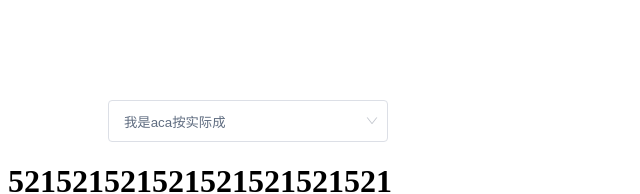
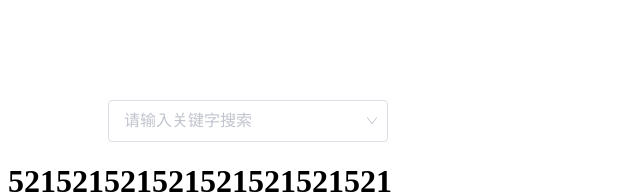
Before and after one commit to ruofikon/v3-HUI, a Vue app: page / in a window 1280 px wide. Shown: the top 194 px of the page, without its empty margins (0-640 px from the left). Built offline with nearby package versions, Linux system fonts and the light colour scheme.

Commit message:
lj -- 单选

```diff
--- a/src/App.vue
+++ b/src/App.vue
@@ -2,13 +2,17 @@
   <div>
     <h-selector
       class="my-select"
+      v-model="value"
       placeholder="请输入关键字搜索"
       :data="options"
       :defaultPorp="{value: 'id', label: 'text'}"
-      v-model="value"
+      remote
+
+      :loading="loading"
+      :remote-method="filterable"
     >
     </h-selector>
-
+  <!-- :autoShowMenu="false" -->
     <h1>521521521521521521521521</h1>
     <h1>---- {{ value }} ----</h1>
 
@@ -21,6 +25,7 @@ export default {
   setup (props) {
     const state = reactive({
       value: '',
+      loading: false,
       options: [],
       options2: [
         { id: '1', text: '我是ab' },
@@ -69,13 +74,25 @@ export default {
 
     onMounted(() => {
       setTimeout(() => {
-        state.options = state.options2
-        state.value = '3'
+        // state.options = state.options2
+        // state.value = '3'
       }, 3000)
     })
 
+    function filterable (value) {
+      console.log('[远程搜索]', value)
+      state.loading = true
+      setTimeout(() => {
+        state.options = state.options2.filter(item => {
+          return item.text.includes(value)
+        })
+        state.loading = false
+      }, 1000)
+    }
+
     return {
-      ...toRefs(state)
+      ...toRefs(state),
+      filterable
     }
   }
 }
--- a/src/libs/HUI/selector/HSelectMenu.vue
+++ b/src/libs/HUI/selector/HSelectMenu.vue
@@ -1,7 +1,9 @@
 <template>
   <div class="h-select-menu">
+
     <ul class="h-menu">
-      <li class="empty-item" v-show="empty">无数据</li>
+      <li class="empty-item" v-show="empty && !loading">无数据</li>
+      <li class="loading-item" v-show="loading">加载中</li>
       <li class="h-menu-item"
         v-for="item in memu"
         :key="item.hValue"
@@ -30,7 +32,12 @@ export default {
     empty: {
       typeof: Boolean,
       default: false
+    },
+    loading: {
+      typeof: Boolean,
+      default: false
     }
+
   },
   setup (props, ctx) {
     const onSelected = (item) => {
@@ -103,7 +110,8 @@ export default {
     font-weight: 700;
   }
 
-  .empty-item {
+  .empty-item,
+  .loading-item {
     padding: 10px 0;
     text-align: center;
   }
--- a/src/libs/HUI/selector/index.vue
+++ b/src/libs/HUI/selector/index.vue
@@ -16,6 +16,7 @@
     <h-select-menu
       :memu="menuData"
       :empty="isEmpty"
+      :loading="loading"
       :selectedObj="selectedObj"
       @onSelected="onSelected"
     >
@@ -74,6 +75,22 @@ export default {
     modelValue: {
       type: [String, Number],
       default: ''
+    },
+
+    // 加载中
+    loading: {
+      type: Boolean,
+      default: false
+    },
+
+    // 远程加载
+    remote: {
+      type: Boolean,
+      default: false
+    },
+    // 远程加载 方法
+    remoteMethod: {
+      type: Function
     }
   },
   setup (props, ctx) {
@@ -81,11 +98,13 @@ export default {
       el: {}, // 用来存储节点
       searchValue: '', // 搜索值
       menuData: [], // 数据
+      originMenu: [], // 备份数据
       menuMap: new Map(), // 数据
-      originMenu: [], // 备份数据
+      historyMap: new Map(), // 搜索历史记录
       selectedObj: {}, // 单选选中的
       isFocus: false,
       isEmpty: false
+      // isRemoting: false // 是否在远程搜索
 
     })
 
@@ -94,19 +113,52 @@ export default {
     const searchFn = useSearchFn(state, props, ctx)
 
     onMounted(() => {
-
     })
 
     watch(() => props.data, ndata => {
-      console.log('[data]', ndata)
       doData.getData(props.data)
+      // 监听空值
+      state.isEmpty = !(state.menuData.length > 0)
+      // selectedFn._mounted() // 默认选中
+    })
+
+    // 默认选中只需要执行一次
+    const stop = watch(() => props.data, ndata => {
       selectedFn._mounted() // 默认选中
+      stop()
+    })
+
+    // 监听 loading
+    watch(() => props.loading, nloading => {
+      // if false 则记录历史搜索记录
+      if (!nloading) {
+        state.historyMap[state.searchValue] = state.originMenu
+      } else {
+
+      }
     })
 
     // 输入搜索
     const changeInput = (val) => {
       // console.log('[changeInput]', val)
-      searchFn.search(val)
+      // 先查找历史记录
+      const history = searchFn.searchHistory(val)
+      if (history.length > 0) {
+        return
+      }
+      // 如果远程加载
+      if (props.remote) {
+        state.menuData = []
+        state.originMenu = []
+
+        // state.menuMap = new Map()
+
+        state.el.oMemu.style.display = 'block'
+        props.remoteMethod(val)
+        state.searchValue = val
+      } else {
+        searchFn.search(val)
+      }
     }
 
     // 选中 select 区分单选和多选
@@ -121,7 +173,8 @@ export default {
     const onfocus = (value) => {
       state.menuData = state.originMenu
       state.isFocus = true
-      state.isEmpty = false
+      state.isEmpty = !(state.menuData.length > 0)
+      // state.isEmpty = false
     }
 
     const onblur = (value) => {
--- a/src/libs/HUI/selector/js/notMultiple.js
+++ b/src/libs/HUI/selector/js/notMultiple.js
@@ -28,6 +28,10 @@ function Fn (state, props, ctx) {
 
     // 失焦
     blur: function () {
+      // 如果selected 里面没有值,则清空input值
+      if (!state.selectedObj.hValue) {
+        state.searchValue = ''
+      }
       setTimeout(() => {
         if (!state.searchValue && !state.selectedObj.hValue) {
           state.el.oPlaceholder.style.display = 'block'
--- a/src/libs/HUI/selector/js/search.js
+++ b/src/libs/HUI/selector/js/search.js
@@ -18,6 +18,17 @@ function Fn (state, props, ctx) {
       })
 
       state.isEmpty = Boolean(!state.menuData.length)
+    },
+    searchHistory: function (query) {
+      // console.log('[history]', query)
+      // console.log('则记录历史搜索记录', state.historyMap)
+      const data = state.historyMap[query]
+      console.log('[ history data ]', data)
+      state.originMenu = data
+      state.menuData = state.originMenu
+      data && (state.el.oMemu.style.display = 'block')
+
+      return (data || [])
     }
   }
 }
```
